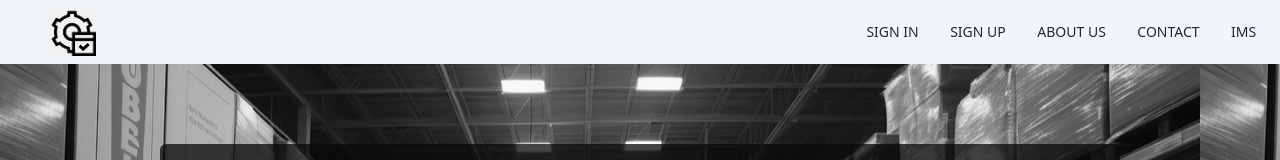
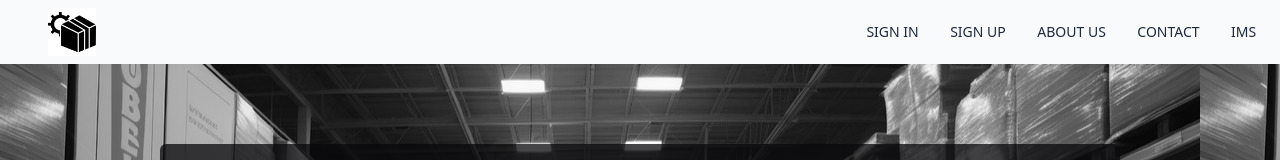
Before and after one commit to pritamshejul17/ims-frontend, a JavaScript app: page / in a window 1280 px wide. Shown: the top 160 px of the page. Built offline with nearby package versions, Linux system fonts and the light colour scheme; the HTML template or start-up script is replaced by a standard one.

Commit message:
Refactored Logos

```diff
--- a/src/Pages/Home.js
+++ b/src/Pages/Home.js
@@ -1,4 +1,4 @@
-import logo from "../Assets/ilogo.png"
+import logo from "../Assets/logo.jpg"
 import { Link } from 'react-router-dom';
 import background from "../Assets/ims2-modified.jpg"
 
@@ -6,7 +6,7 @@ import background from "../Assets/ims2-modified.jpg"
 function Home() {
     return (
         <>
-            <div className="flex justify-between w-full p-2 bg-slate-100">
+            <div className="flex justify-between w-full p-2 bg-slate-50">
                 <div className="basis-1/6">
                     <img className="h-12 w-12 ml-10 " src={logo} alt="Inventory Logo"></img>
                 </div>
```
Also changed, not shown: src/Assets/ilogo.jpg (deleted), src/Assets/logo.jpg (added).
